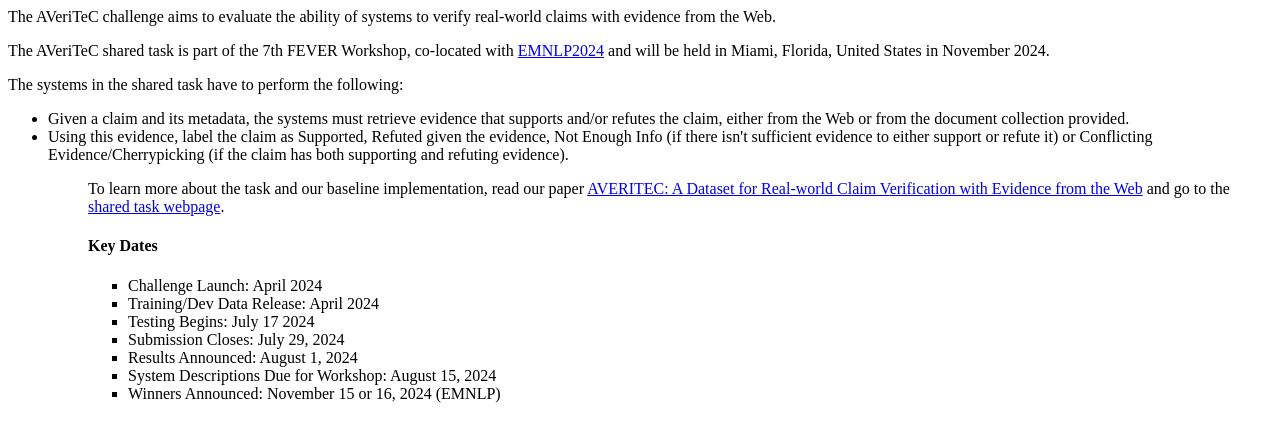
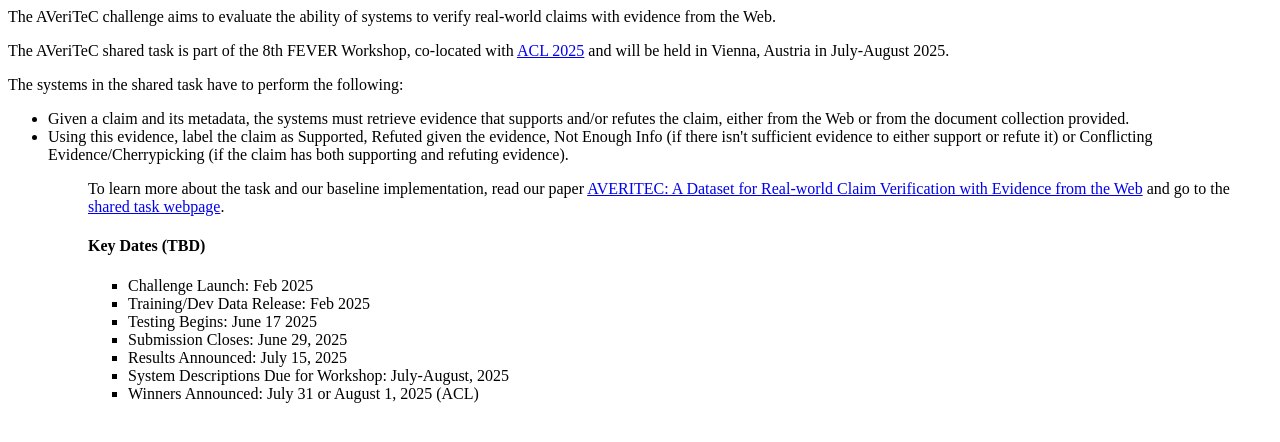
Before and after one commit to zhenyundeng/AVeriTeC-Fever8, a Python web app: template templates/description.html in a window 1280 px wide. Shown: the top 442 px of the page. Run offline with Jinja, Linux system fonts and the light colour scheme; the template is opened without the code that fills it, so the values that code supplies are empty.

Commit message:
Update description.html

```diff
--- a/templates/description.html
+++ b/templates/description.html
@@ -1,6 +1,6 @@
 <p>The AVeriTeC challenge aims to evaluate the ability of systems to verify real-world claims with evidence from the Web.</p>
 
-<p>The AVeriTeC shared task is part of the 7th FEVER Workshop, co-located with <a href="https://2024.emnlp.org/">EMNLP2024</a> and will be held in Miami, Florida, United States in November 2024.</p>
+<p>The AVeriTeC shared task is part of the 8th FEVER Workshop, co-located with <a href="https://2025.aclweb.org/">ACL 2025</a> and will be held in Vienna, Austria in July-August 2025.</p>
 
 <p>The systems in the shared task have to perform the following:</p>
 <ul>
@@ -10,13 +10,13 @@
 
 <p>To learn more about the task and our baseline implementation, read our paper <a href="https://proceedings.neurips.cc/paper_files/paper/2023/hash/cd86a30526cd1aff61d6f89f107634e4-Abstract-Datasets_and_Benchmarks.html">AVERITEC: A Dataset for Real-world Claim Verification with Evidence from the Web</a> and go to the <a href="https://fever.ai/task.html">shared task webpage</a>. </p>
 
-<h4> Key Dates </h4>
+<h4> Key Dates (TBD) </h4>
 <ul>
-<li> Challenge Launch: April 2024 </li>
-<li> Training/Dev Data Release: April 2024 </li>
-<li> Testing Begins: July 17 2024 </li>
-<li> Submission Closes: July 29, 2024 </li>
-<li> Results Announced: August 1, 2024 </li>
-<li> System Descriptions Due for Workshop: August 15, 2024 </li>
-<li> Winners Announced: November 15 or 16, 2024 (EMNLP)</li>
+<li> Challenge Launch: Feb 2025 </li>
+<li> Training/Dev Data Release: Feb 2025 </li>
+<li> Testing Begins: June 17 2025 </li>
+<li> Submission Closes: June 29, 2025 </li>
+<li> Results Announced: July 15, 2025 </li>
+<li> System Descriptions Due for Workshop: July-August, 2025 </li>
+<li> Winners Announced: July 31 or August 1, 2025 (ACL)</li>
 </ul>
```
